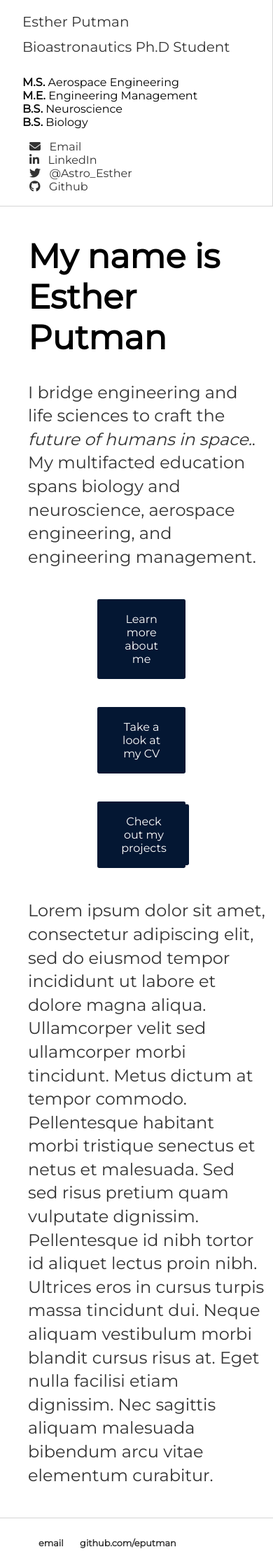
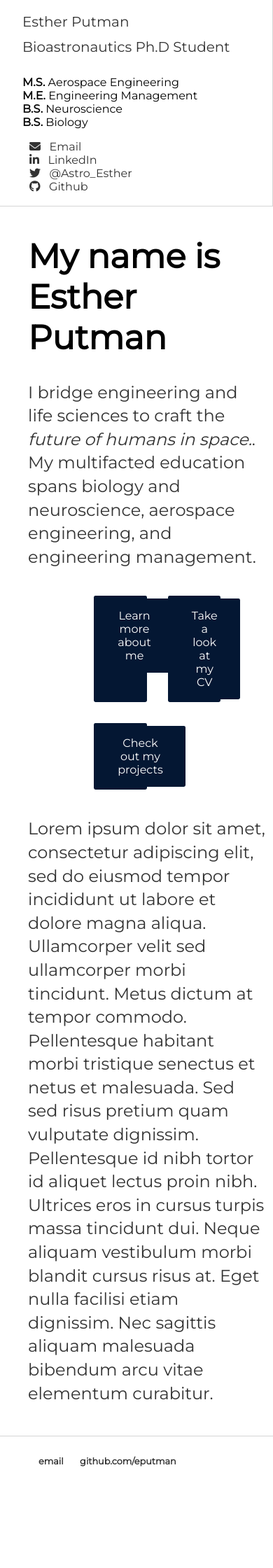
Before and after one commit to eputman/eputman.github.io, a Jekyll site: the page built from index.html, in a window 390 px wide. Shown: the part 623-2863 px from the top of the page at 70% size. Built offline with Jekyll 4.4.1, drawn with Linux system fonts in a browser that asks for light colours; nearby versions of some CDN libraries; after the commit the page ends 2746 px from its top, so only the background shows below that.

Commit message:
Update main.css

```diff
--- a/css/main.css
+++ b/css/main.css
@@ -282,6 +282,10 @@ ul.posts li {
 	flex-wrap: wrap;
 	margin-left: 100px;
 	}
+.flex-container .box {
+  width: 30%;
+  margin: 15px;
+}
  /* Profile Picture */
 .profile {
 	 margin-left: -10px;
```
